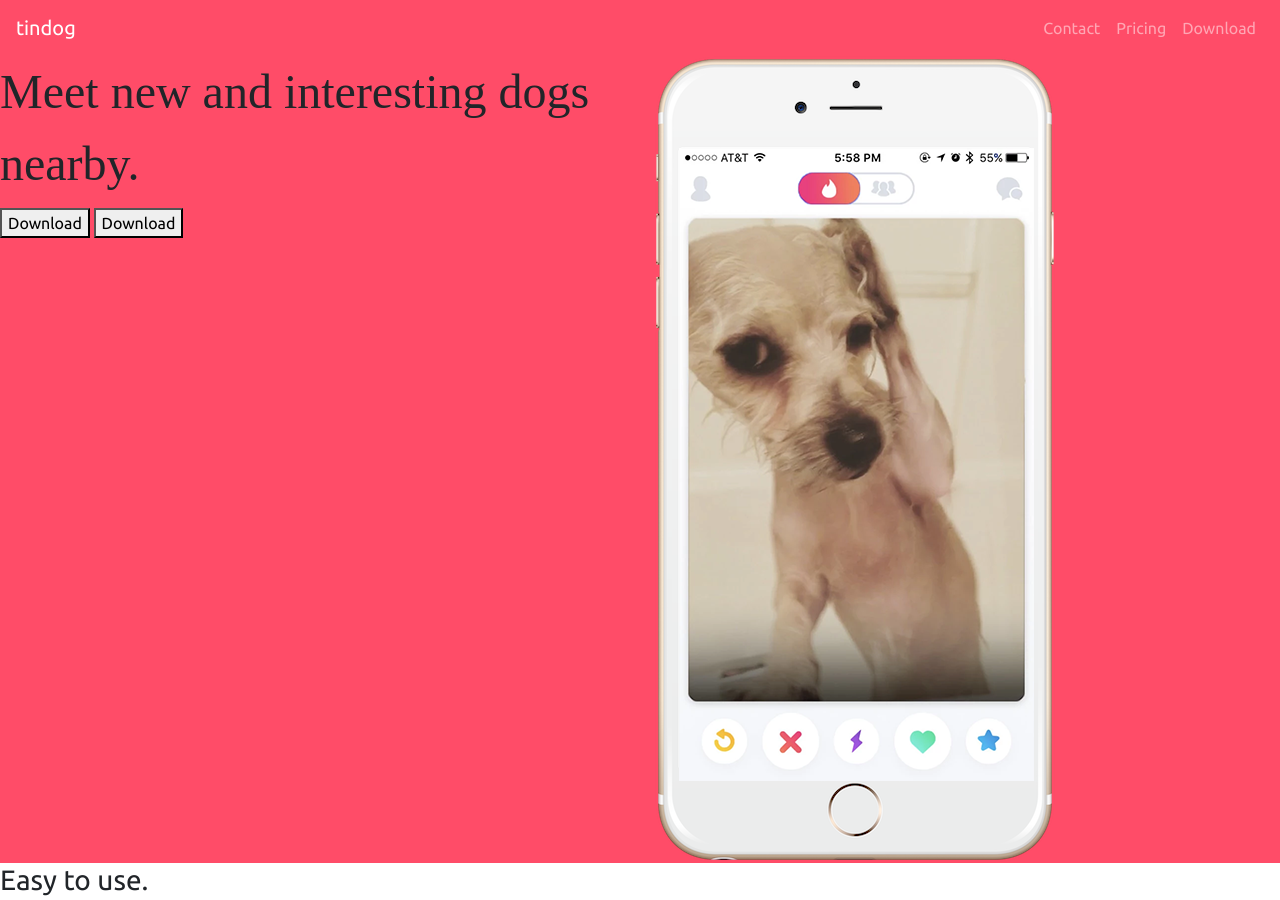
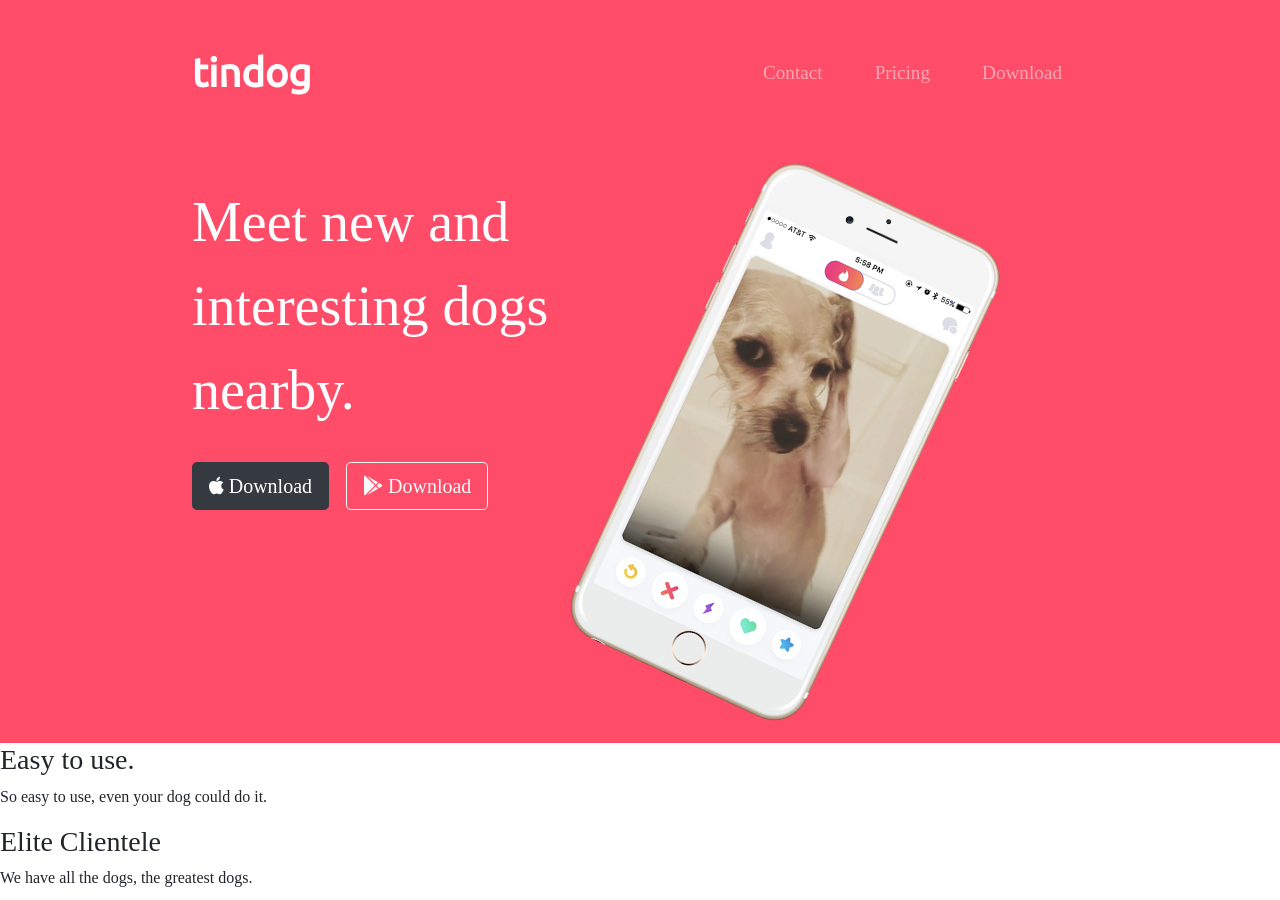
Before and after one commit to omarsalem422/TinDog, a plain HTML site: page index.html in a window 1280 px wide. Shown: the top 900 px of the page. Drawn offline with nearby package versions, Linux system fonts and the light colour scheme; a web font is replaced by a local one.

Commit message:
added styling code for the title section

```diff
--- a/css/styles.css
+++ b/css/styles.css
@@ -1,12 +1,62 @@
 body {
-    font-family: 'Montserrat','Ubuntu' ,sans-serif;
+    font-family: 'Montserrat';
 }
 #title {
     background-color: #ff4c68;
+    color: white;
 }
 
+.container-fluid {
+    padding: 3% 15%;
+}
 .meet {
     font-family: 'Montserrat Black';
-    font-size: 3rem;
+    font-size: 3.5rem;
     line-height: 1.5;
+
 }
+
+.b {
+
+      transform: rotate(45deg);
+
+}
+.download {
+    font-family: 'Montserrat';
+}
+
+
+/* Navigation Bar */
+
+.navbar {
+    padding: 0 0 4.5rem;
+}
+
+.navbar-brand {
+    font-family: 'Ubuntu';
+    font-size: 2.5rem;
+    font-weight: bold;
+}
+
+.nav-item {
+    padding : 0 18px;    /* 0 top and bottom   18px left and right   */
+}
+
+.nav-link {
+    font-size: 1.2rem;
+    font-family: 'Montserrat Light';
+}
+
+/* Download Buttons */
+
+.download-button {
+    margin: 5% 3% 5% 0;
+}
+
+
+/* Title Image */
+
+.title-image {
+    width: 60%;
+    transform: rotate(25deg);
+}
--- a/index.html
+++ b/index.html
@@ -5,30 +5,26 @@
   <meta charset="utf-8">
   <title>TinDog</title>
 
+  <!-- Google Fonts -->
   <link href="https://fonts.googleapis.com/css?family=Monsieur+La+Doulaise|Ubuntu" rel="stylesheet">
-  <!-- <link href="http://allfont.net/allfont.css?fonts=montserrat-black" rel="stylesheet" type="text/css" /> -->
 
-  <link rel="stylesheet" href="https://stackpath.bootstrapcdn.com/bootstrap/4.2.1/css/bootstrap.min.css"
-    integrity="sha384-GJzZqFGwb1QTTN6wy59ffF1BuGJpLSa9DkKMp0DgiMDm4iYMj70gZWKYbI706tWS" crossorigin="anonymous">
-
-
+  <!-- Bootstrap 4 / local style sheet-->
+  <link rel="stylesheet" href="https://stackpath.bootstrapcdn.com/bootstrap/4.2.1/css/bootstrap.min.css" integrity="sha384-GJzZqFGwb1QTTN6wy59ffF1BuGJpLSa9DkKMp0DgiMDm4iYMj70gZWKYbI706tWS" crossorigin="anonymous">
   <link rel="stylesheet" href="css/styles.css">
 
-  <script src="https://code.jquery.com/jquery-3.3.1.slim.min.js"
-    integrity="sha384-q8i/X+965DzO0rT7abK41JStQIAqVgRVzpbzo5smXKp4YfRvH+8abtTE1Pi6jizo"
-    crossorigin="anonymous"></script>
-  <script src="https://cdnjs.cloudflare.com/ajax/libs/popper.js/1.14.6/umd/popper.min.js"
-    integrity="sha384-wHAiFfRlMFy6i5SRaxvfOCifBUQy1xHdJ/yoi7FRNXMRBu5WHdZYu1hA6ZOblgut"
-    crossorigin="anonymous"></script>
-  <script src="https://stackpath.bootstrapcdn.com/bootstrap/4.2.1/js/bootstrap.min.js"
-    integrity="sha384-B0UglyR+jN6CkvvICOB2joaf5I4l3gm9GU6Hc1og6Ls7i6U/mkkaduKaBhlAXv9k"
-    crossorigin="anonymous"></script>
+  <!-- Font Awesome -->
+  <link rel="stylesheet" href="https://use.fontawesome.com/releases/v5.7.1/css/all.css" integrity="sha384-fnmOCqbTlWIlj8LyTjo7mOUStjsKC4pOpQbqyi7RrhN7udi9RwhKkMHpvLbHG9Sr" crossorigin="anonymous">
+
+  <!-- Bootstrap Scripts -->
+  <script src="https://code.jquery.com/jquery-3.3.1.slim.min.js" integrity="sha384-q8i/X+965DzO0rT7abK41JStQIAqVgRVzpbzo5smXKp4YfRvH+8abtTE1Pi6jizo" crossorigin="anonymous"></script>
+  <script src="https://cdnjs.cloudflare.com/ajax/libs/popper.js/1.14.6/umd/popper.min.js" integrity="sha384-wHAiFfRlMFy6i5SRaxvfOCifBUQy1xHdJ/yoi7FRNXMRBu5WHdZYu1hA6ZOblgut"     crossorigin="anonymous"></script>
+  <script src="https://stackpath.bootstrapcdn.com/bootstrap/4.2.1/js/bootstrap.min.js" integrity="sha384-B0UglyR+jN6CkvvICOB2joaf5I4l3gm9GU6Hc1og6Ls7i6U/mkkaduKaBhlAXv9k"     crossorigin="anonymous"></script>
 </head>
 
 <body>
 
   <section id="title">
-
+    <div class="container-fluid">
       <!-- Nav Bar -->
 
       <nav class="navbar navbar-expand-lg  navbar-dark ">
@@ -55,12 +51,14 @@
 
         <div class="col-lg-6">
           <h1 class="meet">Meet new and interesting dogs nearby.</h1>
-        <button type="button">Download</button>
-        <button type="button">Download</button>
+          <button type="button" class="btn btn-dark btn-lg download-button" > <i class="fab fa-apple" > <span class="download"> Download</span></i></button>
+          <button type="button" class="btn btn-outline-light btn-lg download-button"> <i class="fab fa-google-play"> <span class="download"> Download</span></i></button>
         </div>
 
-      <div class="col-lg-6">
-        <img src="images/iphone6.png" alt="iphone-mockup">
+        <div class="col-lg-6" >
+          <img class="title-image" src="images/iphone6.png" alt="iphone-mockup" class="b">
+        </div>
+
       </div>
 
     </div>
```
Lines whose indentation alone changed are shown as unchanged.
